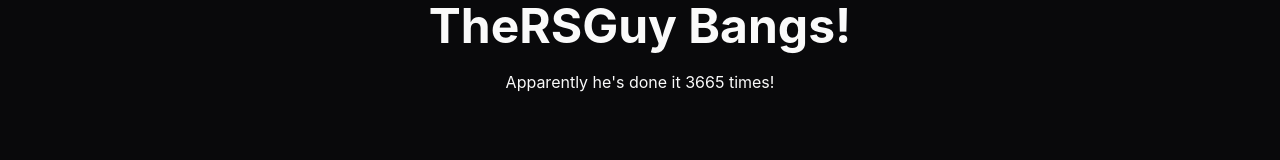
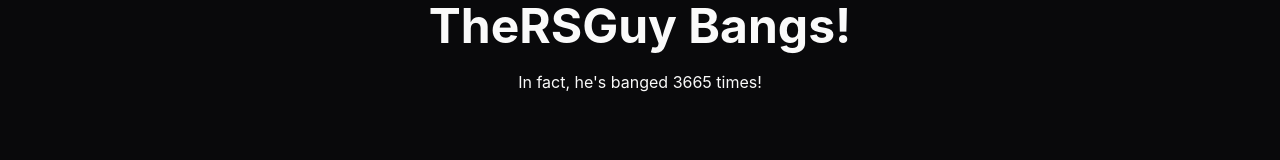
Before and after one commit to TheJoshJ/TheRSGuyBangs, a React (Vite) app: page / in a window 1280 px wide. Shown: the part 189-349 px from the top of the page. Built offline with nearby package versions, Linux system fonts and the light colour scheme.

Commit message:
update grammar

```diff
--- a/src/pages/home/Home.tsx
+++ b/src/pages/home/Home.tsx
@@ -50,7 +50,7 @@ console.log("Total Bangs:", getTotalBangs());
       <div className="flex items-end justify-center pb-4">
         <div className="flex flex-col items-center gap-5">
           <h1 className="text-5xl font-bold">TheRSGuy Bangs!</h1>
-          <p>Apparently he's done it {getTotalBangs() + bangs} times!</p>
+          <p>In fact, he's banged {getTotalBangs() + bangs} times!</p>
         </div>
       </div>
       <div className="flex flex-col items-center justify-center">
```
